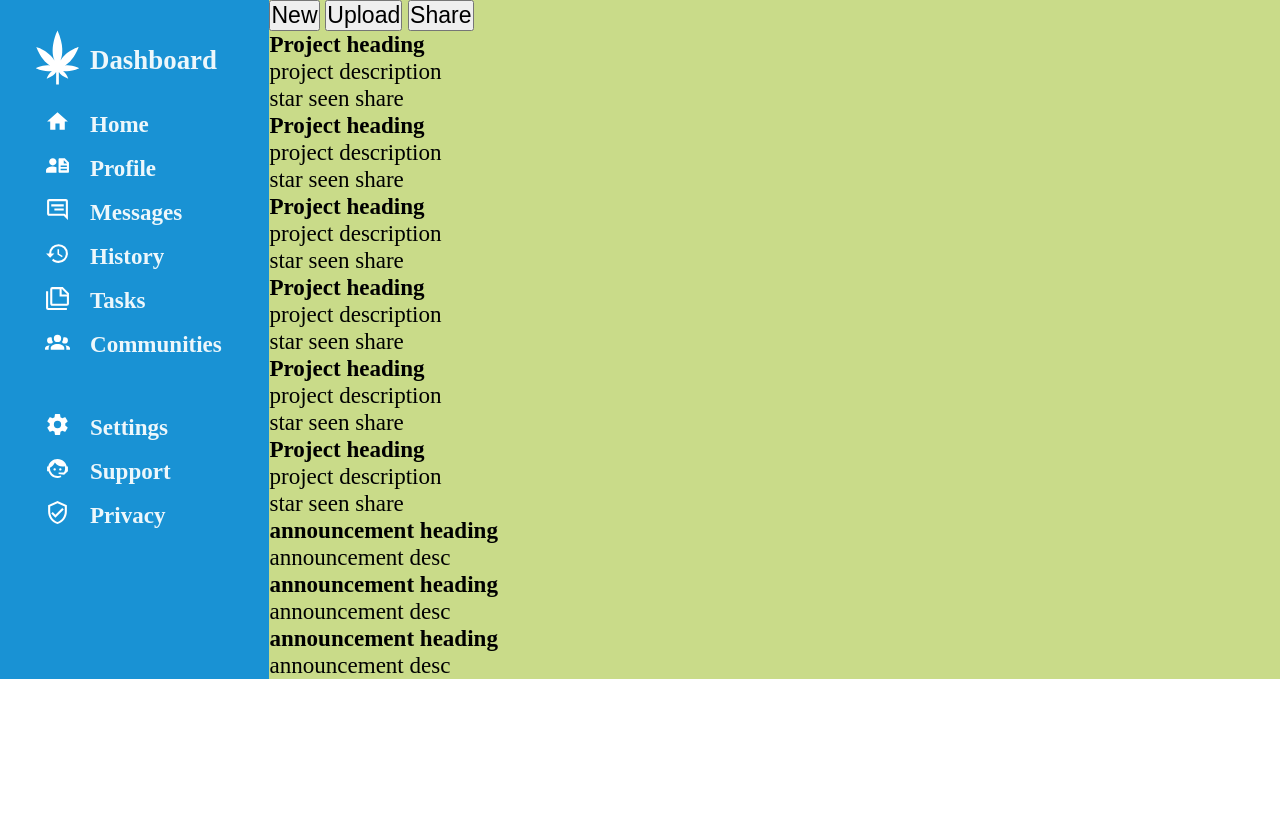
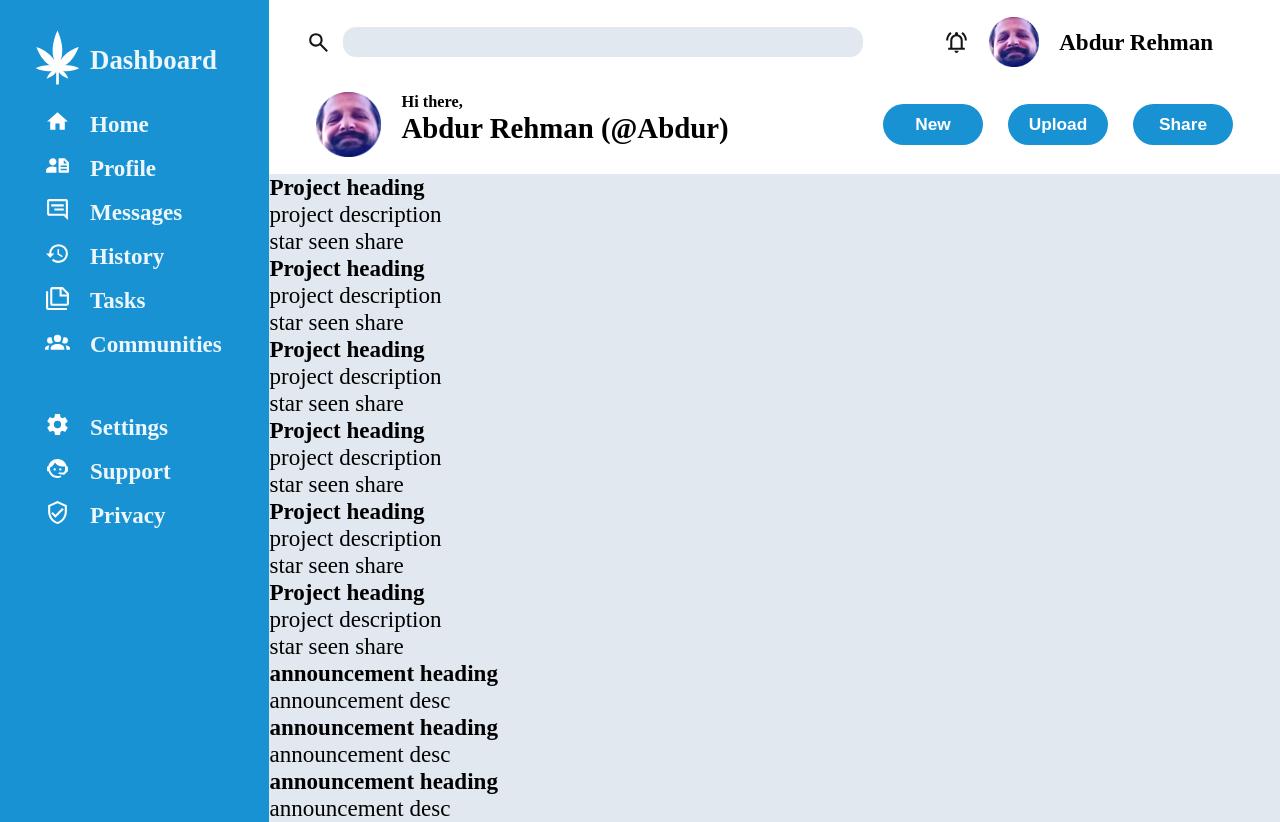
Before and after one commit to AbdurCodes/Admin-Dashboard, a plain HTML site: page index.html in a window 1280 px wide. Before the commit the page ends 800 px from the top, so only its background shows below. Drawn offline with Linux system fonts and the light colour scheme.

Commit message:
position amd style header elements

```diff
--- a/index.html
+++ b/index.html
@@ -6,8 +6,6 @@
     <meta name="viewport" content="width=device-width, initial-scale=1.0">
     <title>Admin Dashboard</title>
     <link rel="stylesheet" href="style.css">
-    <!-- <link href="https://fonts.googleapis.com/icon?family=Material+Icons" rel="stylesheet"> -->
-
 </head>
 
 <body>
@@ -92,15 +90,24 @@
         <div class="rightSide">
             <div class="header">
                 <div class="upperNavbar">
-                    <div class="searchBar"></div>
-                    <div class="bellIcon"></div>
-                    <div class="profilePic"></div>
-                    <div class="profileName"></div>
+                    <div>
+                        <img src="icons/search.svg" alt="search stuff" style="width:25px;height:25px;filter:invert(1);">
+                        <input type="search">
+                    </div>
+                    <div>
+                        <img src="icons/bell.svg" alt="Your notifications" style="width:25px;height:25px;filter:invert(1)">
+                        <img src="icons/myimg.png" alt="profile picture" style="width:50px;height:50px">
+                        <p>Abdur Rehman</p>
+                    </div>
                 </div>
                 <div class="lowerNavbar">
-                    <div class="profilePic"></div>
-                    <div class="welcomeMsg"></div>
-                    <div class="profileName"></div>
+                    <div>
+                        <img src="icons/myimg.png" alt="profile picture" style="width:65px;height:65px">
+                    </div>
+                    <div class="welcomeMsgPlusProfileName">
+                        <p>Hi there,</p>
+                        <p>Abdur Rehman (@Abdur)</p>
+                    </div>
                     <div class="newUploadShareBtns">
                         <button>New</button>
                         <button>Upload</button>
--- a/style.css
+++ b/style.css
@@ -16,16 +16,24 @@
     font-weight: 600;
 }
 
-.rightSide {
-    background-color: rgb(201, 219, 137);
-}
-
 .sidebar ul li{
     display: flex;
     align-items: center;
     margin-bottom: 13px;
 }
 
+.rightSide {
+    background-color: rgb(201, 219, 137);
+}
+
+.header {
+    background-color: rgb(255,255,255);
+    padding: 17px;
+}
+
+.main-content{
+    background-color: rgb(226,232,240);
+}
 
 .settings{
     margin-top: 52px;
@@ -40,3 +48,86 @@
     filter: invert(1);
     text-align: center;
 }
+
+.upperNavbar{
+    margin-bottom: 25px;
+
+    & div:nth-child(1) {
+        margin-right: auto;
+    }
+    & div:nth-child(2) {
+        margin-right: 50px;
+
+        & p {
+            font-weight: 900;
+        }
+    }
+}
+
+.lowerNavbar{
+    margin: 0 30px;
+}
+
+.lowerNavbar, .upperNavbar{
+    display: flex;
+    color: black;
+    justify-content: space-around;
+
+    & div {
+        display: flex;
+        align-items: center;
+    }
+}
+
+.lowerNavbar .welcomeMsgPlusProfileName {
+    flex-direction: column;
+    margin-right: auto;
+    align-items: flex-start;
+
+    & p:nth-child(1) {
+        font-size: 0.85rem;
+        font-weight: 900;
+    }
+    & p:nth-child(2) {
+        font-size: 1.5rem;
+        font-weight: 900;
+    }
+
+}
+
+input[type='search'] {
+    background-color: rgb(226,232,240);
+    border-radius: 13px;
+    border: none;
+    width: 520px;
+    height: 30px;
+}
+
+img[src="icons/search.svg"]{
+    margin: 0 12px 0 20px;
+}
+
+img[src="icons/bell.svg"] {
+    margin-right: 20px;
+}
+
+img[src="icons/myimg.png"] {
+    filter: brightness(1.5);
+    margin-right: 20px;
+}
+
+.newUploadShareBtns button {
+    background-color: rgb(25,146,212);
+    color: white;
+    width: 100px;
+    height: 41px;
+    border-radius: 30px;
+    font-size: 0.9rem;
+    border: none;
+    cursor: pointer;
+    font-weight: 550;
+
+    &:nth-child(2) {
+        margin: 0 25px;
+    }
+}
```
Also changed, not shown: icons/bell.svg (added), icons/myimg.png (added), icons/search.svg (added).
